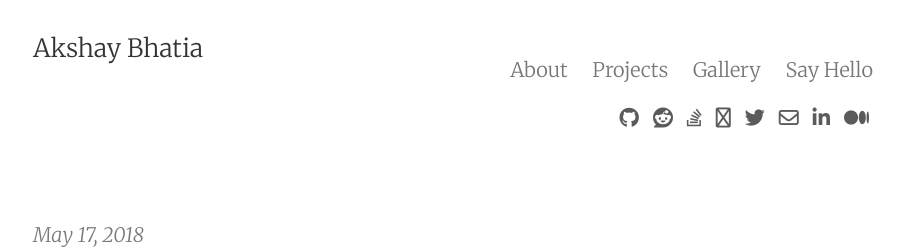
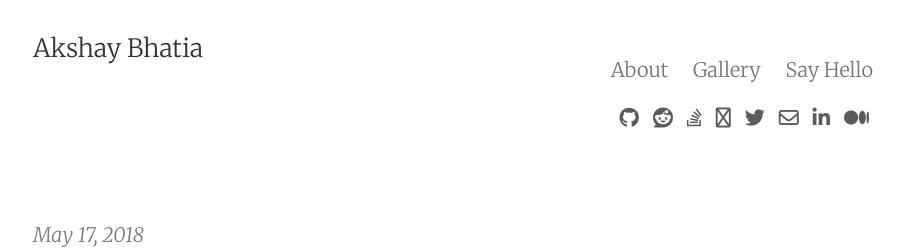
Before and after one commit to AxeShare/axeshare.github.io, a Jekyll site: the page built from index.html, in a window 1280 px wide. Shown: the top 250 px of the page, without its empty margins (187-1091 px from the left). Built offline with Jekyll 4.4.1, drawn with Linux system fonts in a browser that asks for light colours; nearby versions of some CDN libraries; the list of posts is cut into pages by our own code.

Commit message:
Update _config.yml

```diff
--- a/_config.yml
+++ b/_config.yml
@@ -8,7 +8,6 @@ url:         "http://pixyll.com"
 date_format: "%b %-d, %Y"
 header_pages:
  - about.md
- - projects.md
  - gallery.md
  - contact.html
 
```
